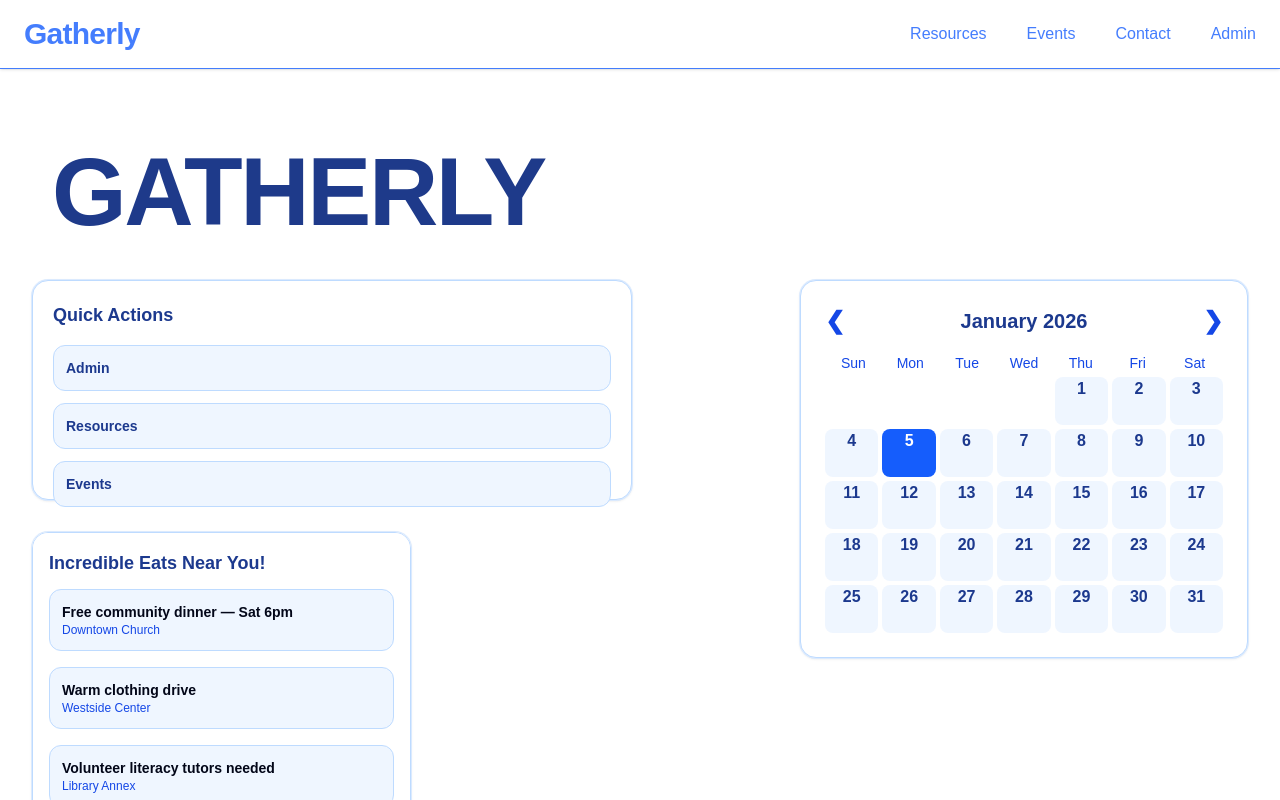
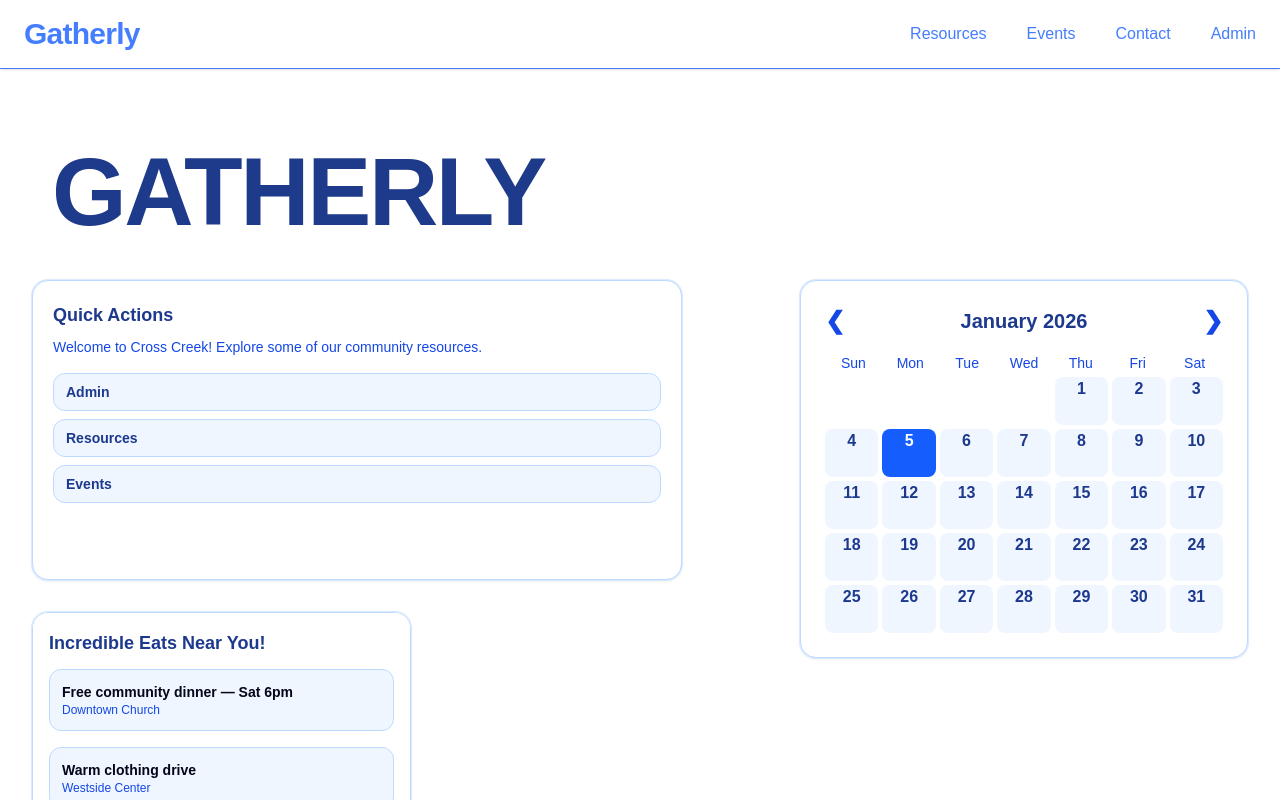
Before and after one commit to TSA-Group/tsa_group_starter, a Next.js app: page / in a window 1280 px wide. Shown: the top 800 px of the page. Built offline with nearby package versions, Linux system fonts and the light colour scheme.

Commit message:
Update QuickActions.tsx

```diff
--- a/app/QuickActions.tsx
+++ b/app/QuickActions.tsx
@@ -22,15 +22,19 @@ export function QuickActions() {
       variants={cardPop}
       initial="hidden"
       animate="show"
-      className="h-[220px] w-full sm:w-[600px] p-5 bg-white rounded-2xl border border-blue-200 ring-1 ring-blue-100 shadow-sm"
+      className="h-[300px] w-full sm:w-[650px] p-5 bg-white rounded-2xl border border-blue-200 ring-1 ring-blue-100 shadow-sm"
     >
-      <h3 className="text-lg font-semibold mb-4 text-blue-900">Quick Actions</h3>
-      <ul className="space-y-3">
+      <h3 className="text-lg font-semibold mb-2 text-blue-900">Quick Actions</h3>
+      <p className="text-sm text-blue-700 mb-4">
+        Welcome to Cross Creek! Explore some of our community resources.
+      </p>
+
+      <ul className="space-y-2">
         {actions.map((action, i) => (
           <li key={i}>
             <Link
               href={action.href}
-              className="block bg-blue-50 border border-blue-200 rounded-xl p-3 text-sm font-semibold text-blue-900 hover:bg-blue-100 transition"
+              className="block bg-blue-50 border border-blue-200 rounded-xl py-2 px-3 text-sm font-semibold text-blue-900 hover:bg-blue-100 transition"
             >
               {action.label}
             </Link>
```
